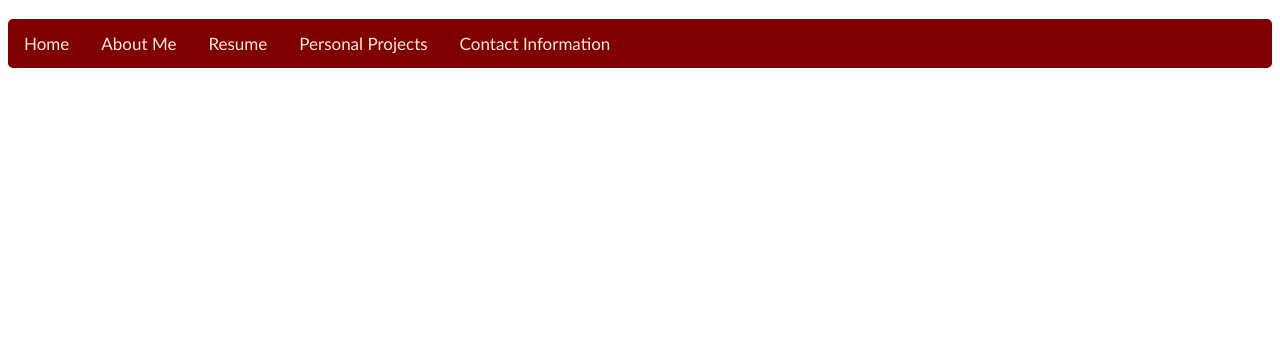
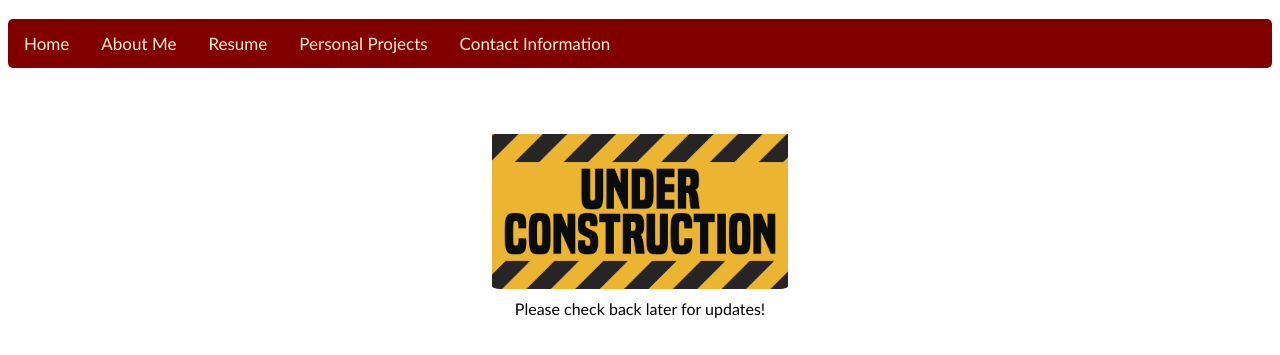
Before and after one commit to nicholaskade/nke1997.github.io, a plain HTML site: page about-me.html in a window 1280 px wide. Shown: the part 79-434 px from the top of the page. Drawn offline with Linux system fonts and the light colour scheme.

Commit message:
Added under construction to About Me section.

```diff
--- a/about-me.html
+++ b/about-me.html
@@ -15,5 +15,11 @@
         <a href="./personal-projects.html">Personal Projects</a>
         <a href="./contact-info.html">Contact Information</a>
     </div>
+    <div>
+        <figure>
+        <img id="under-construction" src="./under-construction.jpeg"/>
+        <figcaption>Please check back later for updates!</figcaption>
+        </figure>
+    </div>
   </body>
 </html>
```
